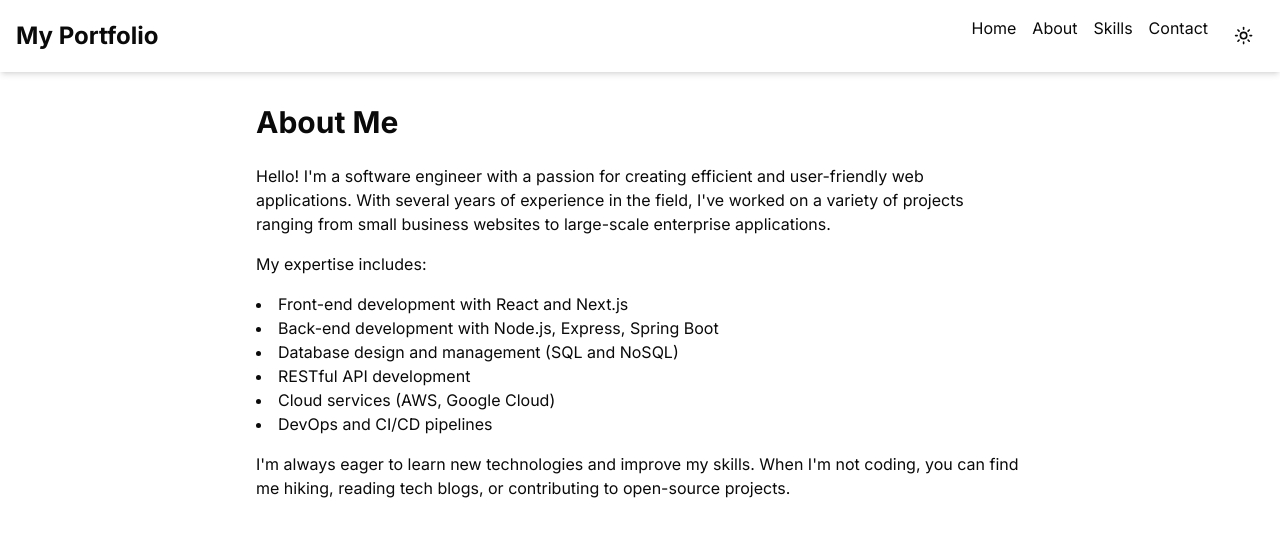
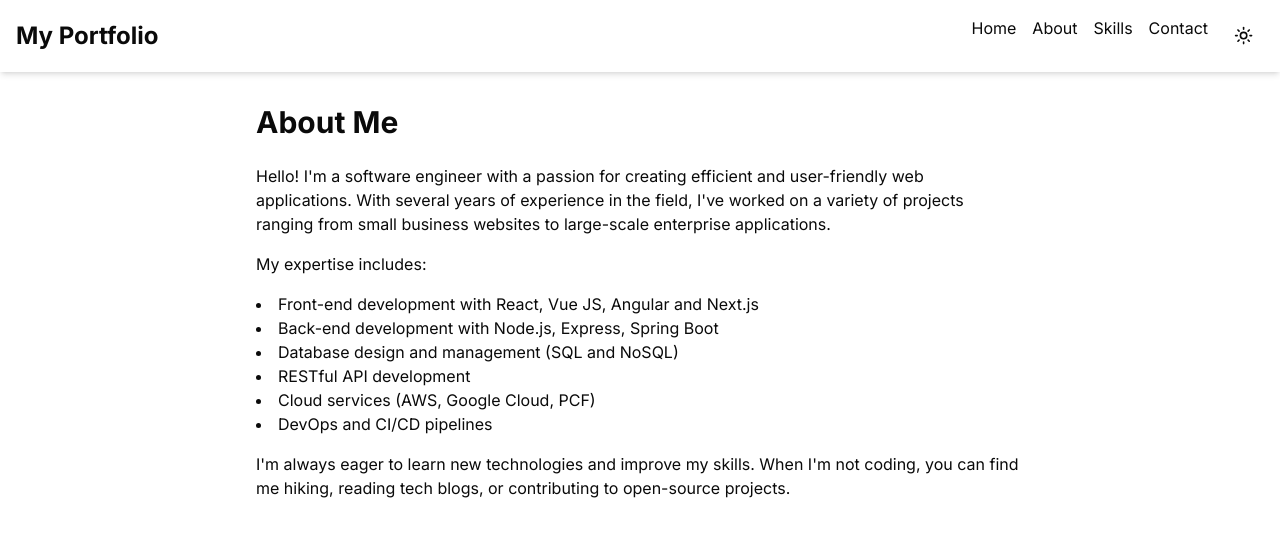
Before and after one commit to sagarkunwarc/portfolio, a Next.js app: page /about in a window 1280 px wide. Shown: the top 536 px of the page. Built offline with nearby package versions, Linux system fonts and the light colour scheme.

Commit message:
add more skills

```diff
--- a/app/about/page.tsx
+++ b/app/about/page.tsx
@@ -11,11 +11,11 @@ export default function About() {
       </p>
       <p className="mb-4">My expertise includes:</p>
       <ul className="list-disc list-inside mb-4">
-        <li>Front-end development with React and Next.js</li>
+        <li>Front-end development with React, Vue JS, Angular and Next.js</li>
         <li>Back-end development with Node.js, Express, Spring Boot</li>
         <li>Database design and management (SQL and NoSQL)</li>
         <li>RESTful API development</li>
-        <li>Cloud services (AWS, Google Cloud)</li>
+        <li>Cloud services (AWS, Google Cloud, PCF)</li>
         <li>DevOps and CI/CD pipelines</li>
       </ul>
       <p>
```
